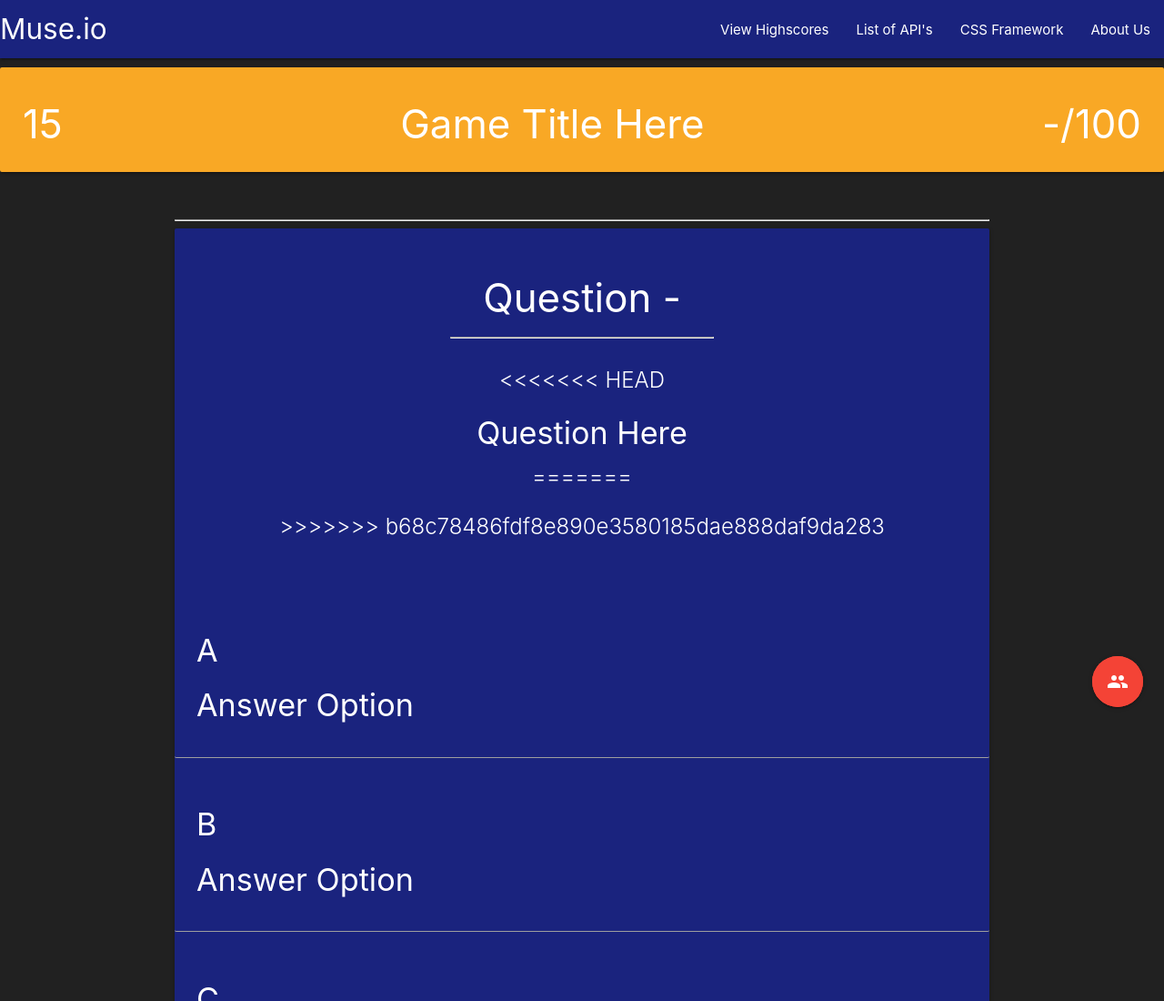
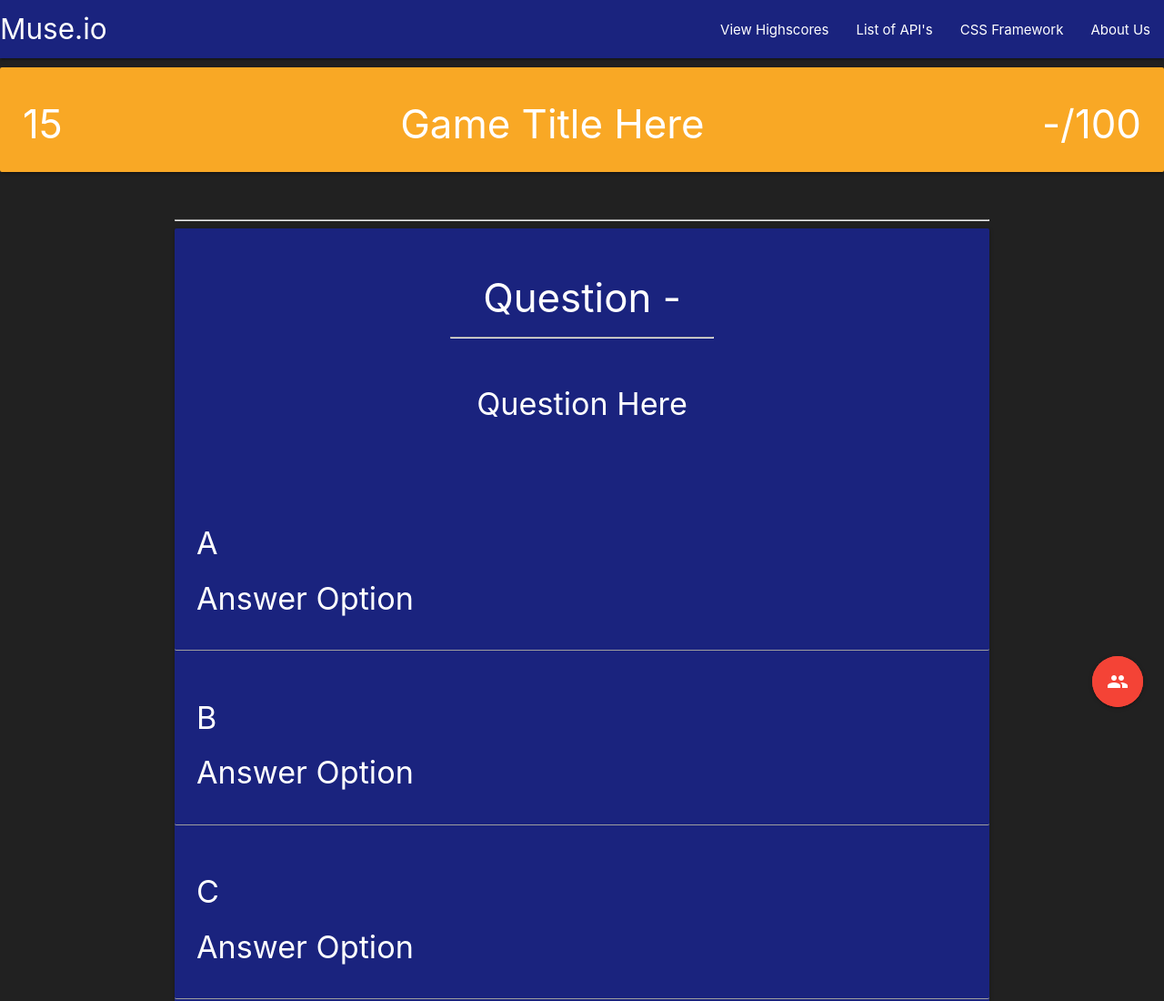
Before and after one commit to ZachYarbrough/music-lyric-quiz, a plain HTML site: page game.html/game.html in a window 1280 px wide. Shown: the top 1100 px of the page at 91% size. Drawn offline with nearby package versions, Linux system fonts and the light colour scheme; no server answers.

Commit message:
removed unnecessary text

```diff
--- a/game.html/game.html
+++ b/game.html/game.html
@@ -74,11 +74,8 @@
                 <br>
 
                 <span class="card-title flow-text" id="questionEl">
-<<<<<<< HEAD
                     <h4 class="question-text">Question Here</h4>
-=======
                     <h4></h4>
->>>>>>> b68c78486fdf8e890e3580185dae888daf9da283
                 </span>
             </div>
             <br>
```
